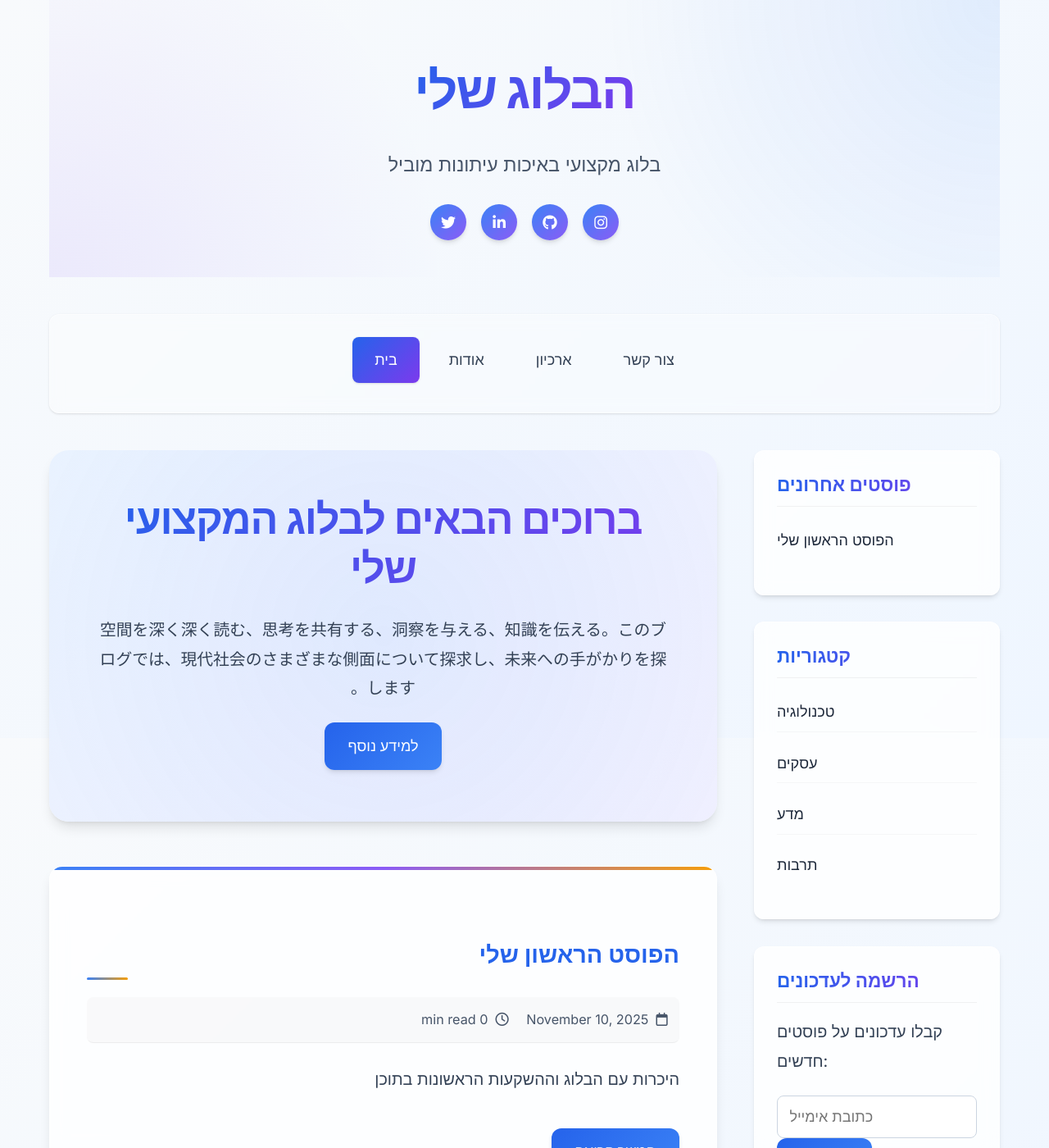
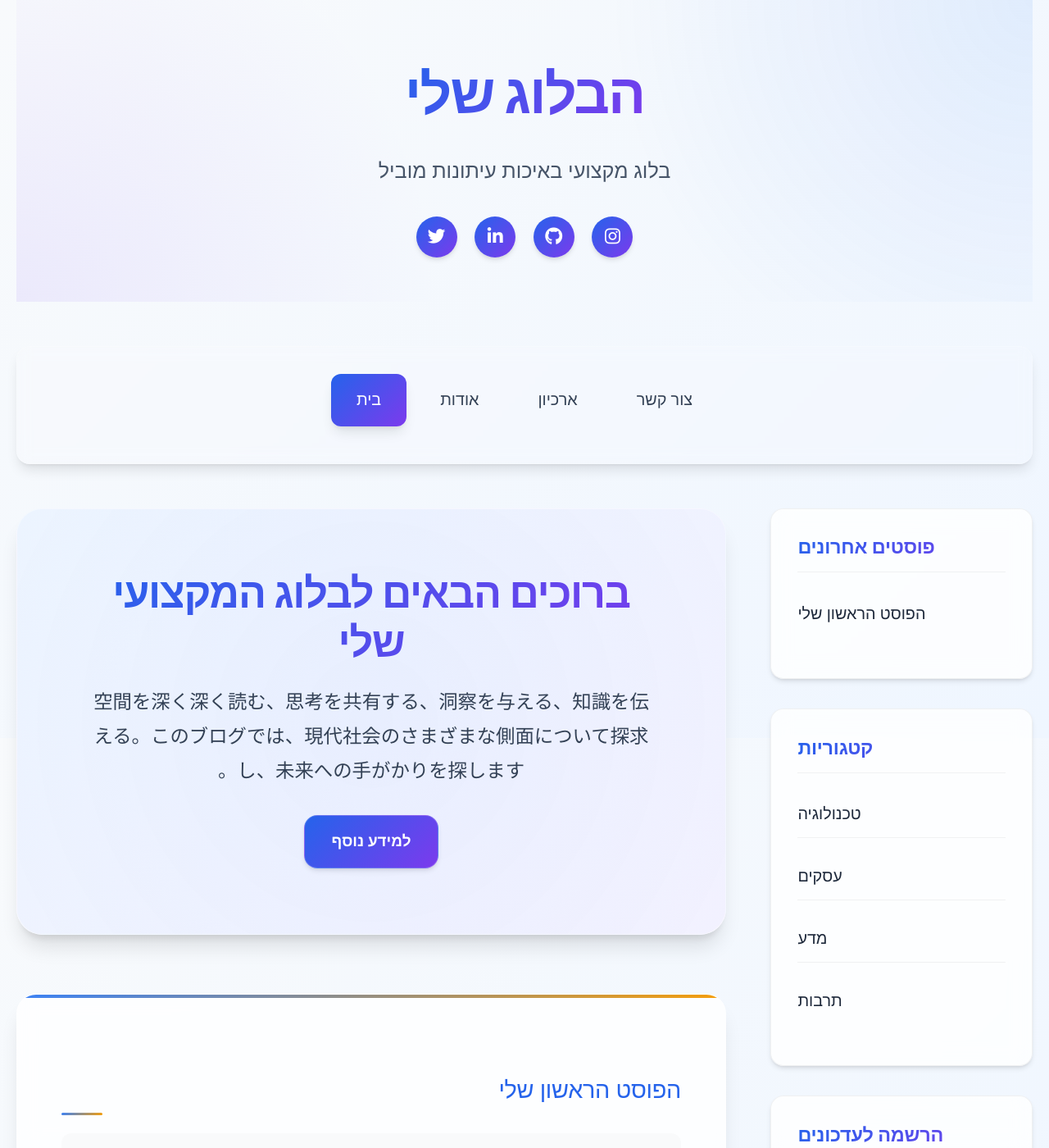
Before and after one commit to analist0/my-jekyll-blog, a Jekyll site: the page built from index.md, in a window 1280 px wide and 1400 px high. Shown: the whole window at 82% size. Built offline with Jekyll 4.4.1, drawn with Linux system fonts in a browser that asks for light colours.

Commit message:
Implement ultra-professional corporate-level design aligned with top-tier tech publications

```diff
--- a/assets/css/style.css
+++ b/assets/css/style.css
@@ -1,6 +1,6 @@
 /*
- * Astro-inspired Modern CSS for your blog
- * Professional design with cutting-edge animations and styling
+ * Ultra-Professional CSS for your blog
+ * Corporate-level design inspired by top-tier tech publications
  */
 
 /* CSS Variables for consistent theming */
@@ -62,6 +62,14 @@
   --shadow-2xl: 0 25px 50px -12px rgba(0, 0, 0, 0.25);
   --backdrop-opacity: 0.3;
   --backdrop-blur: 8px;
+  --card-bg: rgba(255, 255, 255, 0.8);
+  --glass-bg: rgba(255, 255, 255, 0.1);
+  --border-light: rgba(255, 255, 255, 0.2);
+  --border-dark: rgba(0, 0, 0, 0.05);
+  --gradient-primary: linear-gradient(135deg, var(--primary-600), var(--secondary-600));
+  --gradient-accent: linear-gradient(135deg, var(--primary-500), var(--accent-500));
+  --gradient-bg: linear-gradient(135deg, var(--gray-50), var(--primary-50));
+  --gradient-text: linear-gradient(135deg, var(--primary-600), var(--secondary-600));
 }
 
 /* Reset and base styles */
@@ -80,13 +88,14 @@ html {
 body {
   font-family: 'Inter', -apple-system, BlinkMacSystemFont, "Segoe UI", Roboto, Oxygen, Ubuntu, Cantarell, "Open Sans", "Helvetica Neue", sans-serif;
   color: var(--gray-800);
-  background: linear-gradient(135deg, var(--gray-50), var(--primary-50));
+  background: var(--gradient-bg);
   background-attachment: fixed;
-  max-width: 1200px;
+  max-width: 1400px;
   margin: 0 auto;
   padding: 0 20px;
   position: relative;
   overflow-x: hidden;
+  min-height: 100vh;
 }
 
 /* Typography */
@@ -97,20 +106,21 @@ h1, h2, h3, h4, h5, h6 {
   margin-bottom: 1.2rem;
   color: var(--gray-900);
   position: relative;
+  letter-spacing: -0.01em;
 }
 
 h1 {
-  font-size: 2.8rem;
+  font-size: 3.2rem;
   letter-spacing: -0.025em;
   margin-bottom: 1.5rem;
-  background: linear-gradient(135deg, var(--primary-600), var(--secondary-600));
+  background: var(--gradient-text);
   -webkit-background-clip: text;
   background-clip: text;
   color: transparent;
 }
 
 h2 {
-  font-size: 2rem;
+  font-size: 2.2rem;
   margin-top: 2.5rem;
   padding-bottom: 0.75rem;
   position: relative;
@@ -123,28 +133,29 @@ h2::after {
   left: 0;
   width: 50px;
   height: 3px;
-  background: linear-gradient(90deg, var(--primary-500), var(--accent-500));
+  background: var(--gradient-accent);
   border-radius: 2px;
 }
 
 h3 {
-  font-size: 1.5rem;
+  font-size: 1.6rem;
+  font-weight: 600;
 }
 
 p {
-  margin-bottom: 1.3rem;
+  margin-bottom: 1.4rem;
   font-size: 1.1rem;
   color: var(--gray-700);
   line-height: 1.8;
 }
 
-/* Header styling with advanced effects */
+/* Header styling with corporate-level effects */
 header {
-  padding: 4rem 0 2.5rem;
+  padding: 4rem 0 3rem;
   text-align: center;
-  margin-bottom: 2.5rem;
+  margin-bottom: 3rem;
   position: relative;
-  animation: hero fade-in-up 0.8s ease-out, float 6s ease-in-out infinite;
+  animation: fadeInUp 0.8s ease-out;
 }
 
 .header-gradient {
@@ -160,53 +171,62 @@ header {
 }
 
 .site-title {
-  font-size: 3.5rem;
+  font-size: 3.8rem;
   font-weight: 800;
   letter-spacing: -0.03em;
   margin-bottom: 0.8rem;
-  background: linear-gradient(135deg, var(--primary-600), var(--secondary-600));
+  background: var(--gradient-text);
   -webkit-background-clip: text;
   background-clip: text;
   color: transparent;
   position: relative;
   display: inline-block;
+  text-align: center;
 }
 
 .site-description {
-  font-size: 1.3rem;
+  font-size: 1.4rem;
   color: var(--gray-600);
   font-weight: 400;
   max-width: 700px;
   margin: 1rem auto 0;
   font-style: normal;
+  font-weight: 500;
 }
 
-/* Navigation with Astro-inspired styling */
+/* Navigation with elite styling */
 .nav {
   display: flex;
   justify-content: center;
-  padding: 1.5rem 0 2rem;
-  margin-bottom: 2.5rem;
+  padding: 1.8rem 0 2.5rem;
+  margin-bottom: 3rem;
   position: relative;
   backdrop-filter: blur(var(--backdrop-blur));
-  background: rgba(255, 255, 255, var(--backdrop-opacity));
-  border-radius: var(--radius-lg);
-  border: 1px solid rgba(255, 255, 255, 0.5);
-  box-shadow: var(--shadow);
+  background: var(--glass-bg);
+  border-radius: var(--radius-xl);
+  border: 1px solid var(--border-light);
+  box-shadow: var(--shadow-lg);
   animation: fadeIn 1s ease-out;
+  transition: var(--transition-base);
+}
+
+.nav:hover {
+  box-shadow: var(--shadow-2xl);
+  transform: translateY(-2px);
 }
 
 .nav a {
   text-decoration: none;
   color: var(--gray-700);
   font-weight: 500;
-  padding: 0.75rem 1.5rem;
-  margin: 0 0.25rem;
-  border-radius: var(--radius);
+  padding: 0.9rem 1.7rem;
+  margin: 0 0.3rem;
+  border-radius: var(--radius-lg);
   position: relative;
   z-index: 1;
   transition: var(--transition-base);
   background: transparent;
+  font-size: 1.1rem;
 }
 
 .nav a::before {
@@ -216,16 +236,16 @@ header {
   left: 0;
   right: 0;
   bottom: 0;
-  border-radius: var(--radius);
+  border-radius: var(--radius-lg);
   z-index: -1;
   opacity: 0;
   transition: var(--transition-base);
-  background: linear-gradient(135deg, var(--primary-500), var(--secondary-500));
+  background: var(--gradient-primary);
 }
 
 .nav a:hover {
   color: white;
-  transform: translateY(-2px);
+  transform: translateY(-3px);
   box-shadow: var(--shadow-md);
 }
 
@@ -235,16 +255,16 @@ header {
 
 .nav a.active {
   color: white;
-  background: linear-gradient(135deg, var(--primary-600), var(--secondary-600));
-  box-shadow: var(--shadow);
+  background: var(--gradient-primary);
+  box-shadow: var(--shadow-lg);
 }
 
 /* Layout */
 .container {
   display: grid;
-  grid-template-columns: 1fr 300px;
-  gap: 2.5rem;
-  margin-bottom: 3rem;
+  grid-template-columns: 1fr 320px;
+  gap: 3rem;
+  margin-bottom: 4rem;
 }
 
 .main-content {
@@ -252,26 +272,27 @@ header {
 }
 
 .sidebar {
-  width: 300px;
+  width: 320px;
   flex-shrink: 0;
   position: sticky;
-  top: 2rem;
+  top: 3rem;
   align-self: start;
 }
 
-/* Article styling with Astro-inspired card design */
+/* Article styling with corporate card design */
 article {
-  background: rgba(255, 255, 255, 0.8);
-  backdrop-filter: blur(10px);
-  border-radius: var(--radius-xl);
-  padding: 2.5rem;
-  margin-bottom: 2.5rem;
-  box-shadow: var(--shadow-lg);
+  background: var(--card-bg);
+  backdrop-filter: blur(12px);
+  border-radius: var(--radius-2xl);
+  padding: 3rem;
+  margin-bottom: 3rem;
+  box-shadow: var(--shadow-xl);
   transition: var(--transition-base);
-  border: 1px solid rgba(255, 255, 255, 0.5);
+  border: 1px solid var(--border-light);
   animation: fadeIn 0.8s ease-out;
   position: relative;
   overflow: hidden;
+  transform: translateY(0);
 }
 
 article::before {
@@ -281,23 +302,25 @@ article::before {
   left: 0;
   right: 0;
   height: 4px;
-  background: linear-gradient(90deg, var(--primary-500), var(--secondary-500), var(--accent-500));
+  background: var(--gradient-accent);
 }
 
 article:hover {
-  transform: translateY(-5px);
-  box-shadow: var(--shadow-xl);
+  transform: translateY(-8px);
+  box-shadow: var(--shadow-2xl);
 }
 
 .post-title {
-  margin-bottom: 0.8rem;
+  margin-bottom: 1rem;
   transition: var(--transition-base);
-  font-size: 2rem;
+  font-size: 2.2rem;
+  font-weight: 800;
 }
 
 .post-title a {
   color: var(--gray-900);
   text-decoration: none;
+  transition: var(--transition-base);
 }
 
 .post-title a:hover {
@@ -307,40 +330,42 @@ article:hover {
 
 .post-meta {
   color: var(--gray-600);
-  font-size: 0.9rem;
-  margin-bottom: 1.5rem;
+  font-size: 1rem;
+  margin-bottom: 1.8rem;
   display: flex;
   align-items: center;
   flex-wrap: wrap;
-  gap: 1.2rem;
-  padding-bottom: 1rem;
-  border-bottom: 1px solid rgba(0, 0, 0, 0.05);
-  background: rgba(0, 0, 0, 0.02);
-  padding: 0.8rem;
-  border-radius: var(--radius);
+  gap: 1.4rem;
+  padding-bottom: 1.2rem;
+  border-bottom: 1px solid var(--border-dark);
+  background: rgba(0, 0, 0, 0.015);
+  padding: 1rem;
+  border-radius: var(--radius-lg);
+  font-weight: 500;
 }
 
 .post-meta span {
   display: flex;
   align-items: center;
-  gap: 0.5rem;
+  gap: 0.6rem;
 }
 
 .post-content {
   line-height: 1.9;
+  font-size: 1.15rem;
 }
 
 .post-content p {
-  margin-bottom: 1.5rem;
+  margin-bottom: 1.6rem;
   color: var(--gray-800);
 }
 
 .post-content img {
   max-width: 100%;
   height: auto;
-  margin: 1.8rem 0;
-  border-radius: var(--radius-lg);
-  box-shadow: var(--shadow);
+  margin: 2rem 0;
+  border-radius: var(--radius-xl);
+  box-shadow: var(--shadow-lg);
   transition: var(--transition-base);
   display: block;
   margin-left: auto;
@@ -349,16 +374,17 @@ article:hover {
 }
 
 .post-content img:hover {
-  transform: scale(1.02);
-  box-shadow: var(--shadow-xl);
+  transform: scale(1.015);
+  box-shadow: var(--shadow-2xl);
 }
 
-/* Links with Astro-inspired styling */
+/* Links with elite styling */
 a {
   color: var(--primary-600);
   text-decoration: none;
   position: relative;
   transition: var(--transition-base);
+  font-weight: 500;
 }
 
 a::after {
@@ -383,13 +409,13 @@ a:hover::after {
 /* Modern code blocks */
 pre {
   background: linear-gradient(145deg, var(--gray-900), var(--gray-800));
-  padding: 1.5rem;
+  padding: 1.8rem;
   overflow: auto;
-  border-radius: var(--radius-lg);
-  margin: 1.8rem 0;
-  font-size: 0.9rem;
+  border-radius: var(--radius-xl);
+  margin: 2rem 0;
+  font-size: 0.95rem;
   border: 1px solid rgba(255, 255, 255, 0.1);
-  box-shadow: inset 0 4px 6px rgba(0, 0, 0, 0.1), 0 4px 6px rgba(0, 0, 0, 0.1);
+  box-shadow: inset 0 4px 6px rgba(0, 0, 0, 0.1), 0 6px 8px rgba(0, 0, 0, 0.15);
   direction: ltr;
   text-align: left;
   position: relative;
@@ -402,9 +428,10 @@ pre::before {
   right: 0;
   background: var(--gray-700);
   color: var(--gray-200);
-  font-size: 0.7rem;
-  padding: 0.2rem 0.5rem;
-  border-radius: 0 0 0 var(--radius-lg);
+  font-size: 0.75rem;
+  padding: 0.25rem 0.6rem;
+  border-radius: 0 0 0 var(--radius-xl);
+  font-weight: 600;
 }
 
 code {
@@ -414,59 +441,62 @@ code {
   text-align: left;
 }
 
-/* Blockquotes with Astro-inspired styling */
+/* Blockquotes with elite styling */
 blockquote {
-  border-left: 4px solid var(--primary-500);
-  padding: 1.5rem 1.5rem 1.5rem 2rem;
-  margin: 1.8rem 0;
+  border-left: 5px solid var(--primary-500);
+  padding: 1.8rem 1.8rem 1.8rem 2.5rem;
+  margin: 2rem 0;
   font-style: italic;
   color: var(--gray-800);
   background: linear-gradient(to right, var(--primary-50), transparent);
-  border-radius: 0 var(--radius-lg) var(--radius-lg) 0;
+  border-radius: 0 var(--radius-xl) var(--radius-xl) 0;
   position: relative;
   overflow: hidden;
-  font-size: 1.1rem;
-  line-height: 1.7;
+  font-size: 1.2rem;
+  line-height: 1.8;
+  box-shadow: var(--shadow-md);
 }
 
 blockquote::before {
   content: """;
   position: absolute;
-  top: 20px;
-  left: 10px;
-  font-size: 4rem;
+  top: 25px;
+  left: 15px;
+  font-size: 5rem;
   font-family: serif;
   color: rgba(59, 130, 246, 0.1);
   line-height: 1;
 }
 
-/* Lists with Astro-inspired styling */
+/* Lists with elite styling */
 ul, ol {
-  margin: 1.5rem 0 1.8rem 1.8rem;
+  margin: 1.8rem 0 2rem 1.8rem;
   position: relative;
 }
 
 li {
-  margin-bottom: 0.8rem;
+  margin-bottom: 1rem;
   position: relative;
-  padding-left: 1rem;
+  padding-left: 1.2rem;
+  font-size: 1.1rem;
 }
 
 li::marker {
   color: var(--primary-500);
 }
 
-/* Footer with advanced styling */
+/* Footer with elite styling */
 footer {
-  padding: 3rem 0 2rem;
-  margin-top: 4rem;
+  padding: 4rem 0 3rem;
+  margin-top: 5rem;
   text-align: center;
   color: var(--gray-600);
   font-size: 1rem;
-  border-top: 1px solid rgba(0, 0, 0, 0.05);
+  border-top: 1px solid var(--border-dark);
   position: relative;
   backdrop-filter: blur(var(--backdrop-blur));
-  background: rgba(255, 255, 255, var(--backdrop-opacity));
+  background: var(--glass-bg);
+  border-radius: var(--radius-2xl) var(--radius-2xl) 0 0;
 }
 
 /* Responsive design */
@@ -477,7 +507,7 @@ footer {
 
   .sidebar {
     width: 100%;
-    margin-top: 2rem;
+    margin-top: 3rem;
     position: static;
   }
 
@@ -486,11 +516,32 @@ footer {
   }
 
   h1 {
-    font-size: 2.2rem;
+    font-size: 2.5rem;
   }
 
   .site-title {
-    font-size: 2.5rem;
+    font-size: 2.8rem;
+  }
+
+  .nav {
+    flex-wrap: wrap;
+  }
+
+  .nav a {
+    margin: 0.3rem;
+    padding: 0.7rem 1.2rem;
+  }
+
+  article {
+    padding: 2rem;
+  }
+
+  header {
+    padding: 3rem 0 2rem;
+  }
+
+  .post-title {
+    font-size: 2rem;
   }
 }
 
@@ -501,7 +552,8 @@ footer {
 
   .nav a {
     margin: 0.25rem;
-    padding: 0.5rem 1rem;
+    padding: 0.6rem 1rem;
+    font-size: 0.95rem;
   }
 
   article {
@@ -509,11 +561,19 @@ footer {
   }
 
   header {
-    padding: 2.5rem 0 1.5rem;
+    padding: 2.5rem 0 1.8rem;
   }
 
   .site-title {
+    font-size: 2.4rem;
+  }
+
+  h1 {
     font-size: 2.2rem;
+  }
+
+  h2 {
+    font-size: 1.8rem;
   }
 }
 
@@ -529,10 +589,10 @@ footer {
   }
 }
 
-@keyframes fade-in-up {
+@keyframes fadeInUp {
   from {
     opacity: 0;
-    transform: translateY(20px);
+    transform: translateY(30px);
   }
   to {
     opacity: 1;
@@ -540,38 +600,14 @@ footer {
   }
 }
 
-@keyframes float {
-  0% {
-    transform: translateY(0px);
-  }
-  50% {
-    transform: translateY(-10px);
-  }
-  100% {
-    transform: translateY(0px);
-  }
-}
-
 @keyframes slideInLeft {
   from {
     opacity: 0;
-    transform: translateX(-50px);
+    transform: translateX(-60px);
   }
   to {
     opacity: 1;
     transform: translateX(0);
-  }
-}
-
-@keyframes pulse {
-  0% {
-    transform: scale(1);
-  }
-  50% {
-    transform: scale(1.02);
-  }
-  100% {
-    transform: scale(1);
   }
 }
 
@@ -589,60 +625,63 @@ footer {
 
 /* Additional elements */
 .tags {
-  margin: 1.8rem 0;
+  margin: 2rem 0;
   display: flex;
   flex-wrap: wrap;
-  gap: 0.75rem;
+  gap: 0.8rem;
 }
 
 .tag {
   display: inline-block;
-  background: linear-gradient(135deg, var(--primary-500), var(--secondary-500));
-  padding: 0.4rem 1rem;
+  background: var(--gradient-primary);
+  padding: 0.5rem 1.1rem;
   border-radius: 50px;
-  font-size: 0.85rem;
+  font-size: 0.9rem;
   color: white;
   text-decoration: none;
   transition: var(--transition-base);
-  box-shadow: 0 4px 6px rgba(59, 130, 246, 0.3);
-  border: 1px solid rgba(255, 255, 255, 0.2);
+  box-shadow: 0 4px 8px rgba(59, 130, 246, 0.3);
+  border: 1px solid var(--border-light);
+  font-weight: 500;
 }
 
 .tag:hover {
-  transform: translateY(-3px);
-  box-shadow: 0 6px 12px rgba(59, 130, 246, 0.4);
+  transform: translateY(-4px);
+  box-shadow: 0 8px 16px rgba(59, 130, 246, 0.4);
   text-decoration: none;
 }
 
 /* Widget styling in sidebar */
 .widget {
-  background: rgba(255, 255, 255, 0.8);
-  backdrop-filter: blur(10px);
-  border-radius: var(--radius-lg);
-  padding: 1.5rem;
-  margin-bottom: 1.8rem;
+  background: var(--card-bg);
+  backdrop-filter: blur(12px);
+  border-radius: var(--radius-xl);
+  padding: 1.8rem;
+  margin-bottom: 2rem;
   box-shadow: var(--shadow-md);
-  border: 1px solid rgba(255, 255, 255, 0.5);
-  animation: slideInLeft 0.6s ease-out;
+  border: 1px solid var(--border-light);
+  animation: slideInLeft 0.7s ease-out;
   transition: var(--transition-base);
+  border: 1px solid var(--border-dark);
 }
 
 .widget:hover {
-  transform: translateY(-3px);
+  transform: translateY(-4px);
   box-shadow: var(--shadow-lg);
 }
 
 .widget h3 {
   margin-top: 0;
-  margin-bottom: 1rem;
-  padding-bottom: 0.75rem;
-  border-bottom: 1px solid rgba(0, 0, 0, 0.05);
+  margin-bottom: 1.2rem;
+  padding-bottom: 0.9rem;
+  border-bottom: 1px solid var(--border-dark);
   color: var(--primary-700);
-  font-size: 1.25rem;
-  background: linear-gradient(to right, var(--primary-600), var(--secondary-600));
+  font-size: 1.3rem;
+  background: var(--gradient-text);
   -webkit-background-clip: text;
   background-clip: text;
   color: transparent;
+  font-weight: 600;
 }
 
 .widget ul {
@@ -651,13 +690,18 @@ footer {
 }
 
 .widget li {
-  padding: 0.5rem 0;
-  border-bottom: 1px solid rgba(0, 0, 0, 0.03);
+  padding: 0.7rem 0;
+  border-bottom: 1px solid var(--border-dark);
   transition: var(--transition-base);
+  display: flex;
+  align-items: center;
+  gap: 0.8rem;
 }
 
 .widget li:hover {
-  padding-left: 0.5rem;
+  padding-left: 0.8rem;
+  background: rgba(0, 0, 0, 0.02);
+  border-radius: var(--radius-sm);
 }
 
 .widget li:last-child {
@@ -667,31 +711,30 @@ footer {
 .widget a {
   color: var(--gray-800);
   transition: var(--transition-base);
-  display: flex;
-  align-items: center;
-  gap: 0.5rem;
 }
 
 .widget a:hover {
   color: var(--primary-600);
+  text-decoration: underline;
 }
 
 /* Buttons */
 button, .button {
   display: inline-block;
-  background: linear-gradient(135deg, var(--primary-600), var(--primary-500));
+  background: var(--gradient-primary);
   color: white;
-  padding: 0.8rem 1.6rem;
-  border-radius: var(--radius-lg);
+  padding: 0.9rem 1.8rem;
+  border-radius: var(--radius-xl);
   border: none;
-  font-weight: 500;
+  font-weight: 600;
   cursor: pointer;
   transition: var(--transition-base);
   box-shadow: var(--shadow-md);
   text-decoration: none;
-  font-size: 1rem;
+  font-size: 1.05rem;
   position: relative;
   overflow: hidden;
+  border: 1px solid var(--border-light);
 }
 
 button::before, .button::before {
@@ -701,8 +744,8 @@ button::before, .button::before {
   left: -100%;
   width: 100%;
   height: 100%;
-  background: linear-gradient(90deg, transparent, rgba(255, 255, 255, 0.2), transparent);
-  transition: 0.5s;
+  background: linear-gradient(90deg, transparent, rgba(255, 255, 255, 0.3), transparent);
+  transition: 0.6s;
 }
 
 button:hover::before, .button:hover::before {
@@ -710,8 +753,8 @@ button:hover::before, .button:hover::before {
 }
 
 button:hover, .button:hover {
-  transform: translateY(-3px);
-  box-shadow: var(--shadow-lg);
+  transform: translateY(-4px);
+  box-shadow: var(--shadow-xl);
   text-decoration: none;
   color: white;
 }
@@ -719,14 +762,16 @@ button:hover, .button:hover {
 /* Form styling */
 input, textarea {
   width: 100%;
-  padding: 0.8rem;
+  padding: 0.9rem;
   border: 1px solid var(--gray-300);
-  border-radius: var(--radius);
+  border-radius: var(--radius-lg);
   font-family: inherit;
   font-size: 1rem;
   transition: var(--transition-base);
-  background: rgba(255, 255, 255, 0.7);
-  backdrop-filter: blur(4px);
+  background: rgba(255, 255, 255, 0.8);
+  backdrop-filter: blur(6px);
+  font-weight: 500;
+  border: 1px solid var(--border-dark);
 }
 
 input:focus, textarea:focus {
@@ -738,16 +783,16 @@ input:focus, textarea:focus {
 /* Social icons */
 .social-icons {
   display: flex;
-  gap: 1rem;
-  margin-top: 1.5rem;
+  gap: 1.2rem;
+  margin-top: 1.8rem;
   justify-content: center;
 }
 
 .social-icon {
-  width: 44px;
-  height: 44px;
+  width: 50px;
+  height: 50px;
   border-radius: 50%;
-  background: linear-gradient(135deg, var(--primary-500), var(--secondary-500));
+  background: var(--gradient-primary);
   display: flex;
   align-items: center;
   justify-content: center;
@@ -755,24 +800,27 @@ input:focus, textarea:focus {
   text-decoration: none;
   transition: var(--transition-base);
   box-shadow: var(--shadow-md);
+  font-size: 1.2rem;
 }
 
 .social-icon:hover {
-  transform: translateY(-5px) rotate(5deg);
-  box-shadow: var(--shadow-lg);
-  background: linear-gradient(135deg, var(--secondary-500), var(--primary-500));
+  transform: translateY(-6px) scale(1.1);
+  box-shadow: var(--shadow-xl);
+  background: var(--gradient-accent);
 }
 
 /* Hero section */
 .hero-section {
   background: linear-gradient(135deg, var(--primary-50), var(--secondary-50));
-  border-radius: var(--radius-2xl);
-  padding: 3rem;
-  margin-bottom: 3rem;
+  border-radius: var(--radius-3xl);
+  padding: 4rem;
+  margin-bottom: 4rem;
   text-align: center;
-  box-shadow: var(--shadow-lg);
+  box-shadow: var(--shadow-xl);
   position: relative;
   overflow: hidden;
+  border: 1px solid var(--border-light);
+  backdrop-filter: blur(10px);
 }
 
 .hero-section::before {
@@ -782,8 +830,8 @@ input:focus, textarea:focus {
   left: -50%;
   width: 200%;
   height: 200%;
-  background: radial-gradient(circle, rgba(59, 130, 246, 0.1) 0%, transparent 70%);
-  animation: rotate 20s linear infinite;
+  background: radial-gradient(circle, rgba(59, 130, 246, 0.05) 0%, transparent 70%);
+  animation: rotate 25s linear infinite;
   z-index: 0;
 }
 
@@ -800,3 +848,35 @@ input:focus, textarea:focus {
   position: relative;
   z-index: 1;
 }
+
+.hero-section h1 {
+  font-size: 2.8rem;
+  margin-bottom: 1.2rem;
+  background: var(--gradient-text);
+  -webkit-background-clip: text;
+  background-clip: text;
+  color: transparent;
+}
+
+.hero-section p {
+  font-size: 1.3rem;
+  color: var(--gray-700);
+  margin-bottom: 1.8rem;
+  max-width: 700px;
+  margin-left: auto;
+  margin-right: auto;
+}
+
+/* Article grid */
+.posts-grid {
+  display: grid;
+  gap: 2.5rem;
+}
+
+.post-navigation {
+  display: flex;
+  justify-content: space-between;
+  margin-top: 3rem;
+  padding-top: 2rem;
+  border-top: 1px solid var(--border-dark);
+}
```
